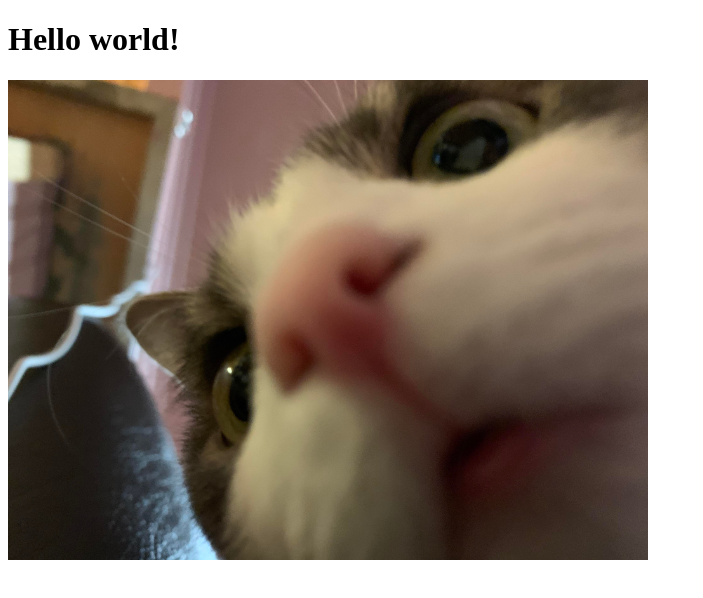
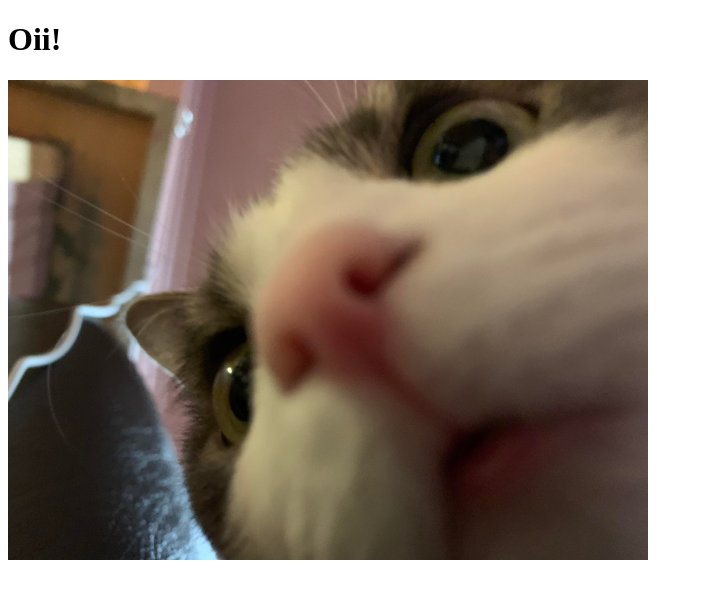
Before and after one commit to Gabriel-Malenowitch/cat-say-hello, a plain HTML site: page index.html in a window 1280 px wide. Shown: the whole page, without its empty margins (0-703 px from the left). Drawn offline with Linux system fonts and the light colour scheme.

Commit message:
feat: change text

```diff
--- a/index.html
+++ b/index.html
@@ -11,7 +11,7 @@
     <title>Cat say hello!</title>
 </head>
 <body>
-    <h1>Hello world!</h1>
+    <h1>Oii!</h1>
     <img src="cat.jpg" alt="simple funny cat image">
 </body>
 </html>
```
